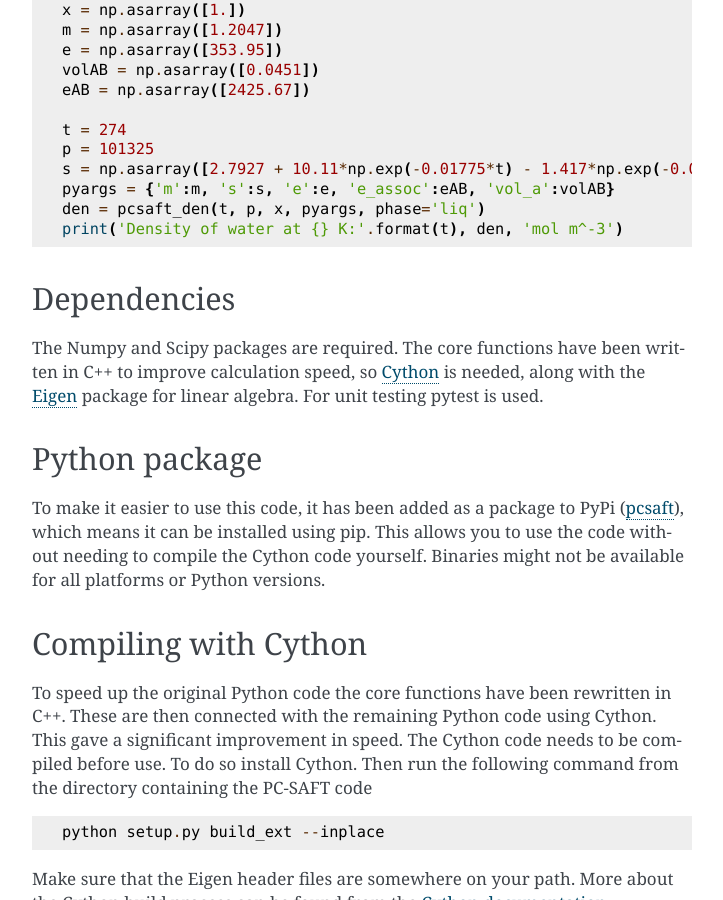
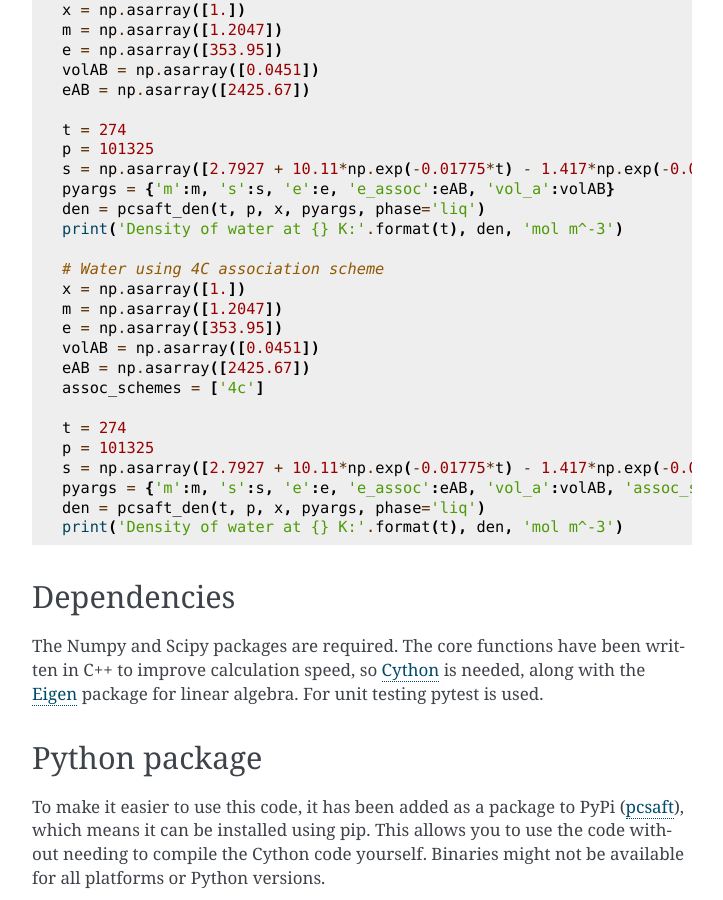
Before and after one commit to zmeri/PC-SAFT, a Sphinx documentation site: the page built from docs/README.rst, in a window 1280 px wide and 900 px high, scrolled down 724 px. Shown: the whole window, without its empty margins (388-1111 px from the left). Built offline with Sphinx 7.4.7, drawn with Linux system fonts in a browser that asks for light colours.

Commit message:
Added additional example

```diff
--- a/docs/README.rst
+++ b/docs/README.rst
@@ -38,6 +38,21 @@ Example
   p = 101325
   s = np.asarray([2.7927 + 10.11*np.exp(-0.01775*t) - 1.417*np.exp(-0.01146*t)]) # temperature dependent sigma is used for better accuracy
   pyargs = {'m':m, 's':s, 'e':e, 'e_assoc':eAB, 'vol_a':volAB}
+  den = pcsaft_den(t, p, x, pyargs, phase='liq')
+  print('Density of water at {} K:'.format(t), den, 'mol m^-3')
+
+  # Water using 4C association scheme
+  x = np.asarray([1.])
+  m = np.asarray([1.2047])
+  e = np.asarray([353.95])
+  volAB = np.asarray([0.0451])
+  eAB = np.asarray([2425.67])
+  assoc_schemes = ['4c']
+
+  t = 274
+  p = 101325
+  s = np.asarray([2.7927 + 10.11*np.exp(-0.01775*t) - 1.417*np.exp(-0.01146*t)]) # temperature dependent sigma is used for better accuracy
+  pyargs = {'m':m, 's':s, 'e':e, 'e_assoc':eAB, 'vol_a':volAB, 'assoc_scheme':assoc_schemes}
   den = pcsaft_den(t, p, x, pyargs, phase='liq')
   print('Density of water at {} K:'.format(t), den, 'mol m^-3')
 
```
